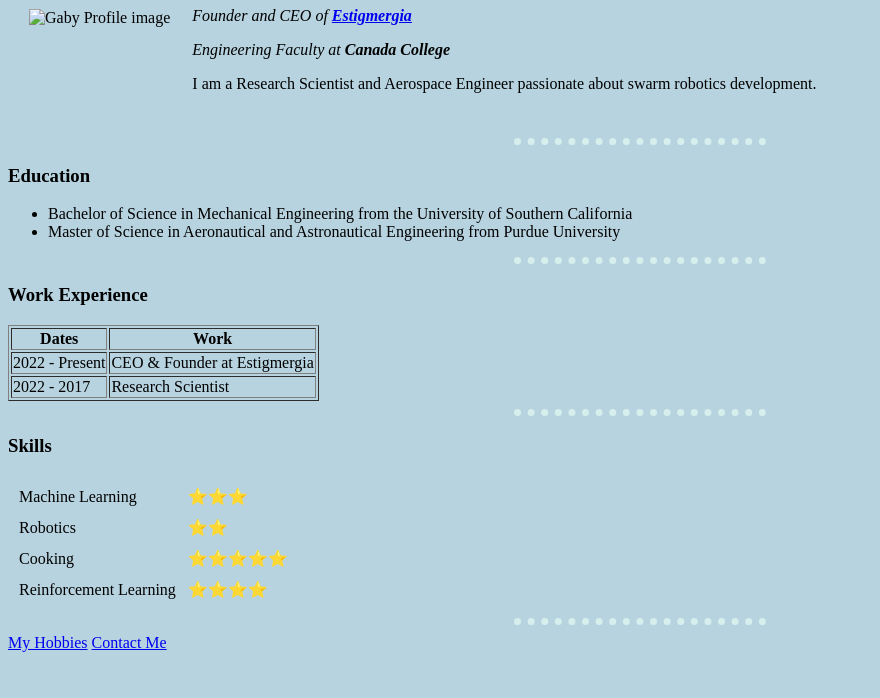
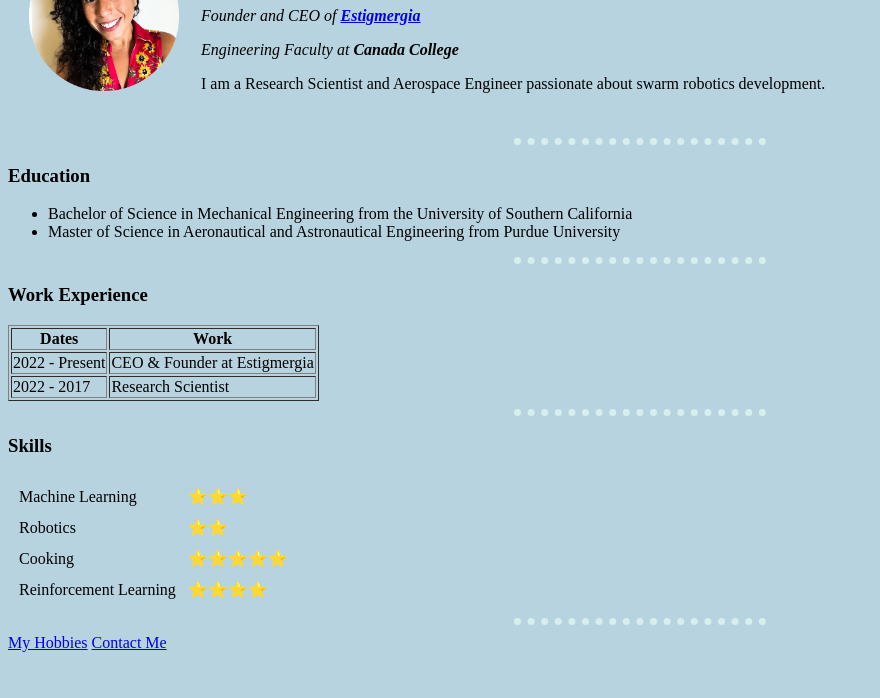
Before and after one commit to mgmendoza/cv, a plain HTML site: page HTML - Personal Site/index.html in a window 1280 px wide. Shown: the part 102-800 px from the top of the page, without its empty margins (0-880 px from the left). Drawn offline with Linux system fonts and the light colour scheme.

Commit message:
minor error in path to images

```diff
--- a/HTML - Personal Site/index.html
+++ b/HTML - Personal Site/index.html
@@ -21,7 +21,7 @@
     <body>
     <table cellspacing="20">
         <tr>
-            <td><img src=".images/Gaby_image-modified.png" height="150" alt="Gaby Profile image"></td>
+            <td><img src="./images/Gaby_image-modified.png" height="150" alt="Gaby Profile image"></td>
             <td>
                 <h1>Gaby Mendoza</h1>
                 <p><em>Founder and CEO of <strong><a href="https://estigmergia.com/">Estigmergia</a></strong></em></p>
```
